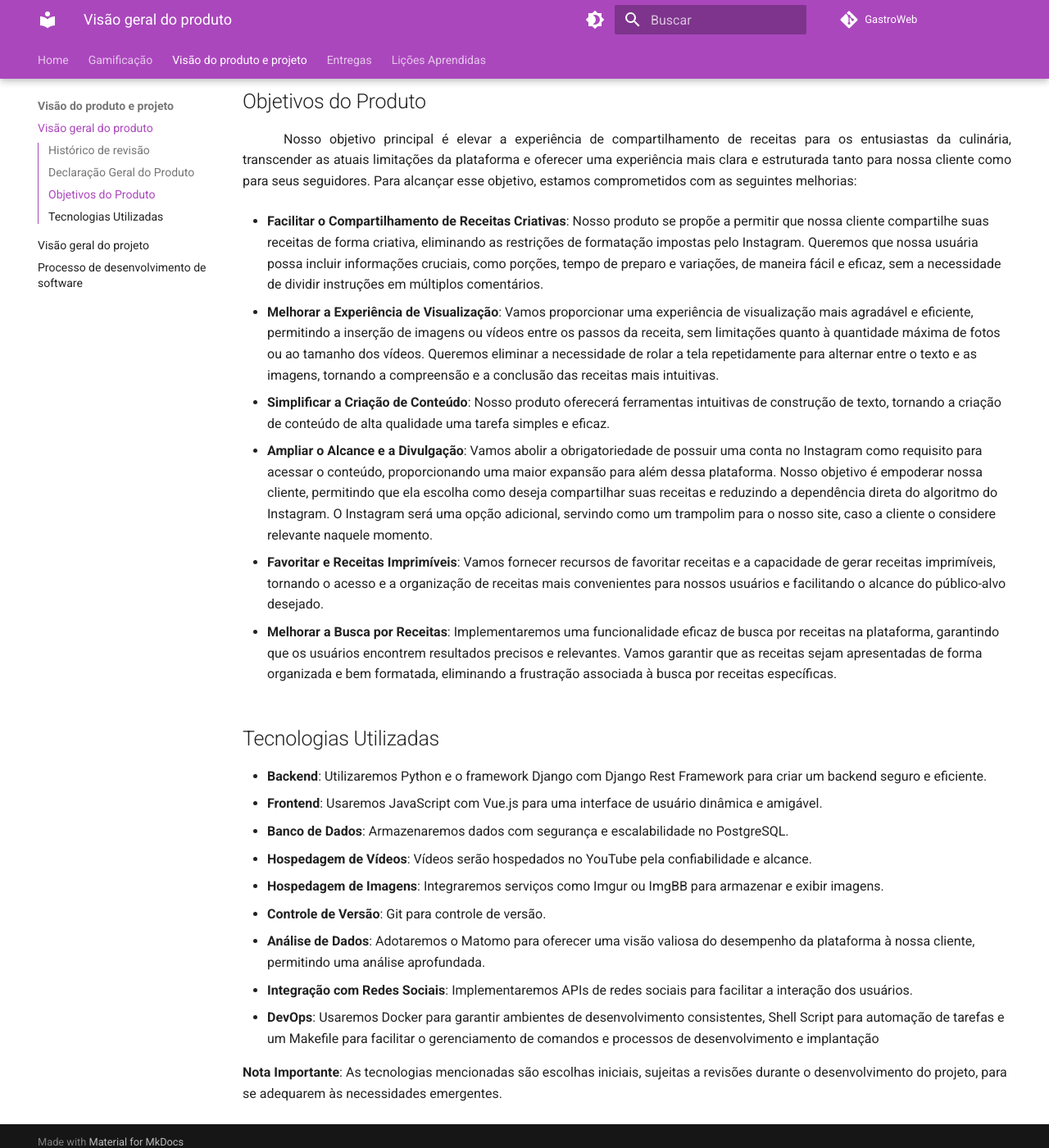
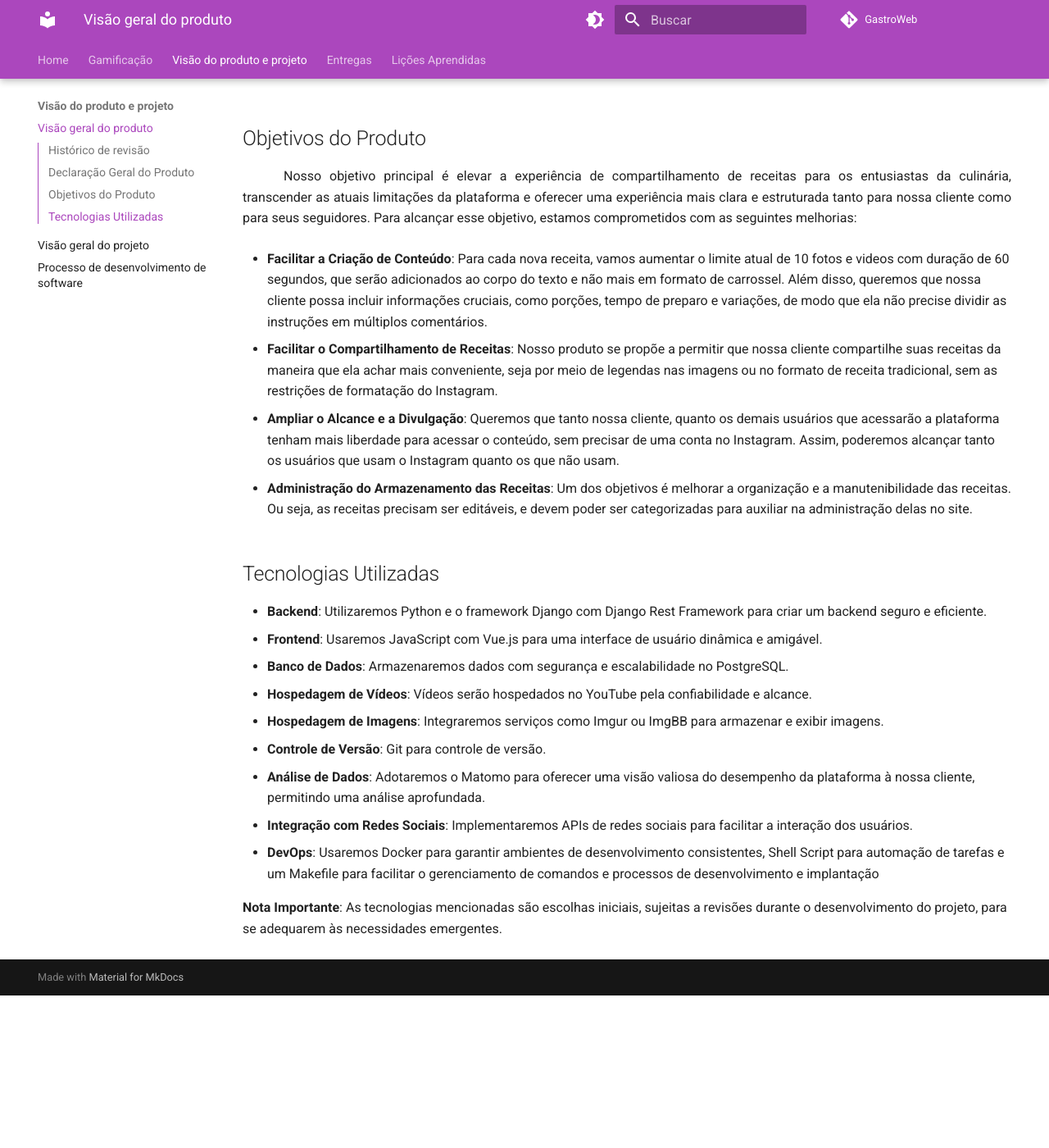
Before and after one commit to mdsreq-fga-unb/2023.2-GastroWeb, an MkDocs documentation site: the page built from docs/visao-produto-projeto/visao-produto.md, in a window 1280 px wide and 1400 px high, scrolled down 2070 px. Shown: the whole window at 82% size. Built offline with MkDocs 1.6.1 and Material for MkDocs 9.7.7, drawn with Linux system fonts in a browser that asks for light colours; comment, search, counter and statistics services are not loaded; after the commit the page ends 3284 px from its top, so only the background shows below that; some of the changed text lies outside the part shown.

Commit message:
Update visao-produto.md

```diff
--- a/docs/visao-produto-projeto/visao-produto.md
+++ b/docs/visao-produto-projeto/visao-produto.md
@@ -3,7 +3,7 @@
 |    Data    | Versão |              Descrição              |  Autor(es)  |
 | :--------: | :----: | :---------------------------------: | :---------: |
 | 26/09/2023 |  0.1   | Criação e estruturação do documento | Luan Mateus |
-
+| 25/10/2023 |  0.2   | Correção do documento               | Matheus Henrick |
 
 <div style="text-align: center; margin: 3px">
 <img src="https://raw.githubusercontent.com/mdsreq-fga-unb/2023.2-GastroWeb/GitPages/docs/images/escamadepeixe.png" alt="Diagrama de Ishikawa" style="width: 50rem">
@@ -39,17 +39,13 @@
 </p>
 
 
-- **Facilitar o Compartilhamento de Receitas Criativas**: Nosso produto se propõe a permitir que nossa cliente compartilhe suas receitas de forma criativa, eliminando as restrições de formatação impostas pelo Instagram. Queremos que nossa usuária possa incluir informações cruciais, como porções, tempo de preparo e variações, de maneira fácil e eficaz, sem a necessidade de dividir instruções em múltiplos comentários.
+- **Facilitar a Criação de Conteúdo**: Para cada nova receita, vamos aumentar o limite atual de 10 fotos e videos com duração de 60 segundos, que serão adicionados ao corpo do texto e não mais em formato de carrossel. Além disso, queremos que nossa cliente possa incluir informações cruciais, como porções, tempo de preparo e variações, de modo que ela não precise dividir as instruções em múltiplos comentários.
 
-- **Melhorar a Experiência de Visualização**: Vamos proporcionar uma experiência de visualização mais agradável e eficiente, permitindo a inserção de imagens ou vídeos entre os passos da receita, sem limitações quanto à quantidade máxima de fotos ou ao tamanho dos vídeos. Queremos eliminar a necessidade de rolar a tela repetidamente para alternar entre o texto e as imagens, tornando a compreensão e a conclusão das receitas mais intuitivas.
+- **Facilitar o Compartilhamento de Receitas**: Nosso produto se propõe a permitir que nossa cliente compartilhe suas receitas da maneira que ela achar mais conveniente, seja por meio de legendas nas imagens ou no formato de receita tradicional, sem as restrições de formatação do Instagram.
 
-- **Simplificar a Criação de Conteúdo**: Nosso produto oferecerá ferramentas intuitivas de construção de texto, tornando a criação de conteúdo de alta qualidade uma tarefa simples e eficaz.
+- **Ampliar o Alcance e a Divulgação**: Queremos que tanto nossa cliente, quanto os demais usuários que acessarão a plataforma tenham mais liberdade para acessar o conteúdo, sem precisar de uma conta no Instagram. Assim, poderemos alcançar tanto os usuários que usam o Instagram quanto os que não usam.
 
-- **Ampliar o Alcance e a Divulgação**: Vamos abolir a obrigatoriedade de possuir uma conta no Instagram como requisito para acessar o conteúdo, proporcionando uma maior expansão para além dessa plataforma. Nosso objetivo é empoderar nossa cliente, permitindo que ela escolha como deseja compartilhar suas receitas e reduzindo a dependência direta do algoritmo do Instagram. O Instagram será uma opção adicional, servindo como um trampolim para o nosso site, caso a cliente o considere relevante naquele momento.
-
-- **Favoritar e Receitas Imprimíveis**: Vamos fornecer recursos de favoritar receitas e a capacidade de gerar receitas imprimíveis, tornando o acesso e a organização de receitas mais convenientes para nossos usuários e facilitando o alcance do público-alvo desejado.
-
-- **Melhorar a Busca por Receitas**: Implementaremos uma funcionalidade eficaz de busca por receitas na plataforma, garantindo que os usuários encontrem resultados precisos e relevantes. Vamos garantir que as receitas sejam apresentadas de forma organizada e bem formatada, eliminando a frustração associada à busca por receitas específicas.
+- **Administração do Armazenamento das Receitas**: Um dos objetivos é melhorar a organização e a manutenibilidade das receitas. Ou seja, as receitas precisam ser editáveis, e devem poder ser categorizadas para auxiliar na administração delas no site.
 
 ## Tecnologias Utilizadas
 
```
